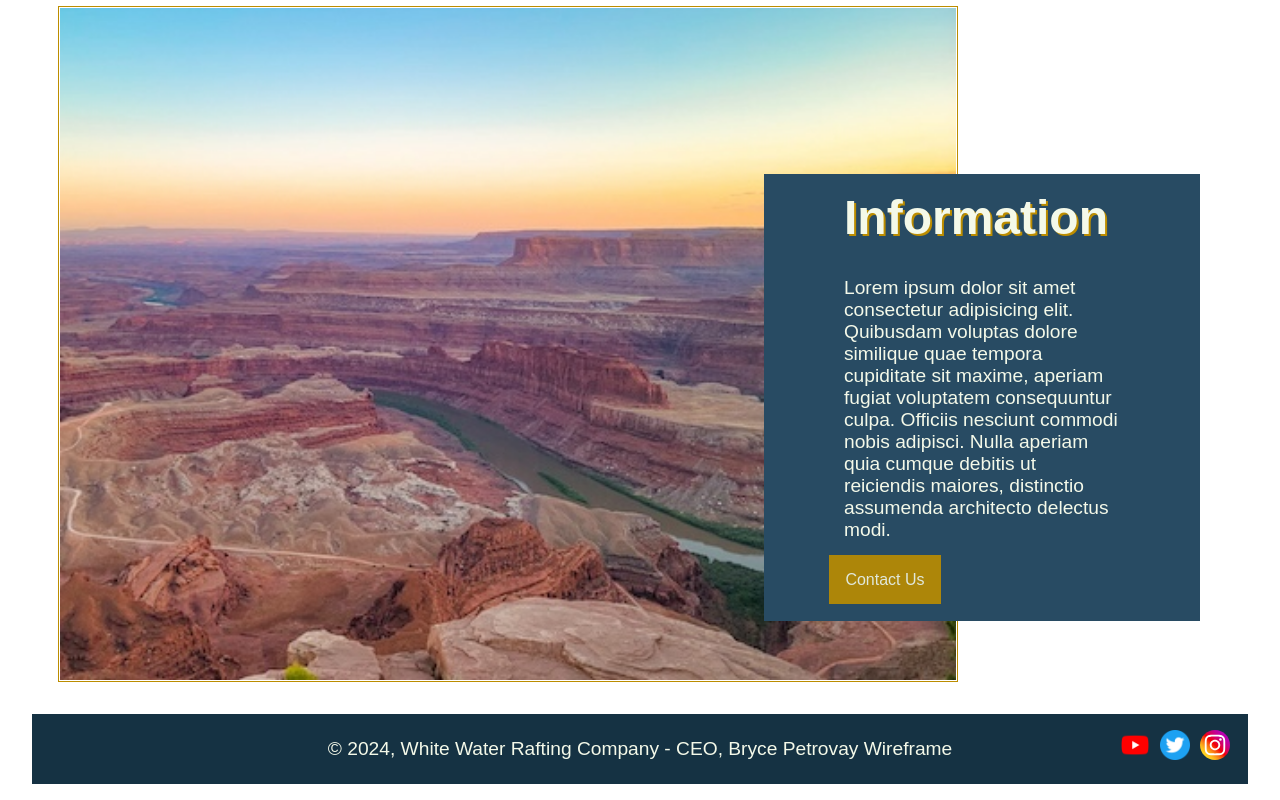
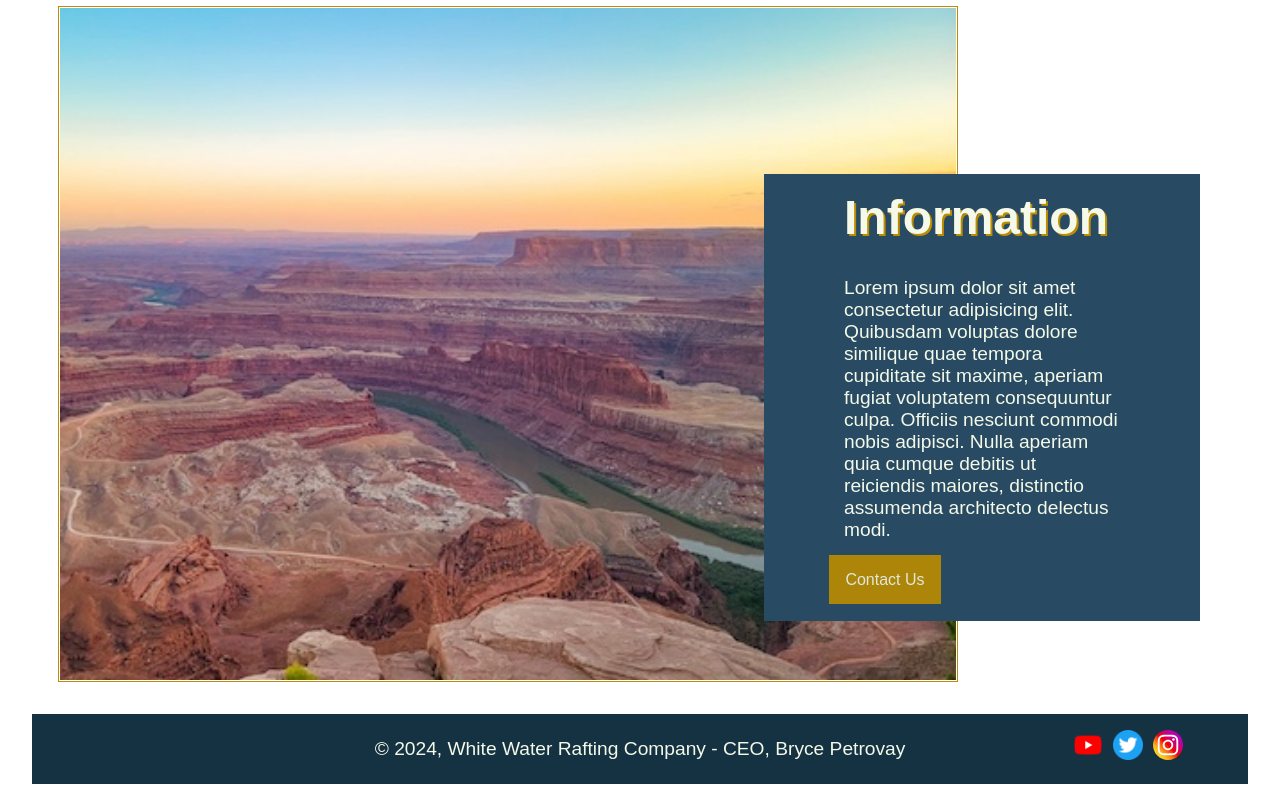
Before and after one commit to HiddenSheave/wdd130, a plain HTML site: page wwr/home.html in a window 1280 px wide. Shown: the part 1194-1994 px from the top of the page. Drawn offline with Linux system fonts and the light colour scheme; a web font is replaced by a local one.

Commit message:
small revisions

```diff
--- a/wwr/home.html
+++ b/wwr/home.html
@@ -66,9 +66,7 @@
             </section>
         </main>
     <footer>
-        <p>&copy; 2024, White Water Rafting Company - CEO, Bryce Petrovay <a href="https://app.moqups.com/lbP0RC0V46qLfjNF1XMxAHUGqMAIG3b0/view/page/ad64222d5">Wireframe
-        </a>
-        </p>
+        <p>&copy; 2024, White Water Rafting Company - CEO, Bryce Petrovay </p>
         <div id="social">
             <a href="https://www.instagram.com/brycepetrovay/">
                 <img src="images/instagramicon.svg" alt="Instagram"></a>
```
Also changed, not shown: wwr/trips.html (+1 -1 lines), wwr/styles/rafting.css (line endings or trailing spaces).
